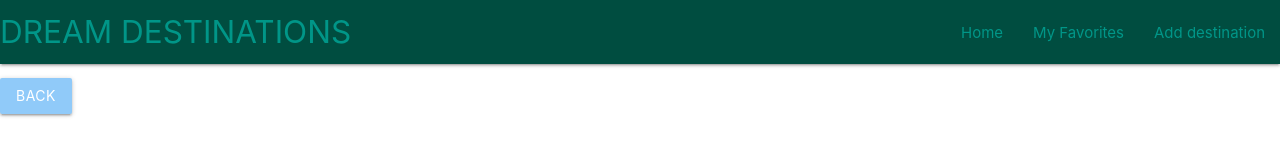
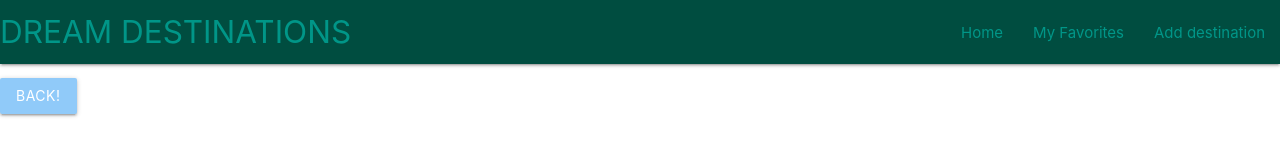
Before and after one commit to TCJohnson1/MERN-location-front, a React (Create React App) app in the folder destinations/: page /favorites in a window 1280 px wide. Shown: the top 161 px of the page. Built offline with nearby package versions, Linux system fonts and the light colour scheme; no server answers.

Commit message:
bug fixes

```diff
--- a/destinations/src/components/Favorites.jsx
+++ b/destinations/src/components/Favorites.jsx
@@ -26,7 +26,7 @@ export default class Favorites extends Component {
 
                   <div>
                         <Header />
-                        <Link to='/newdestination' ><p className='btn blue lighten-3'>BACK</p></Link>
+                        <Link to='/newdestination' ><p className='btn blue lighten-3'>BACK!</p></Link>
                         <div className="container">
                               <h3>Favorites</h3>
 
```
